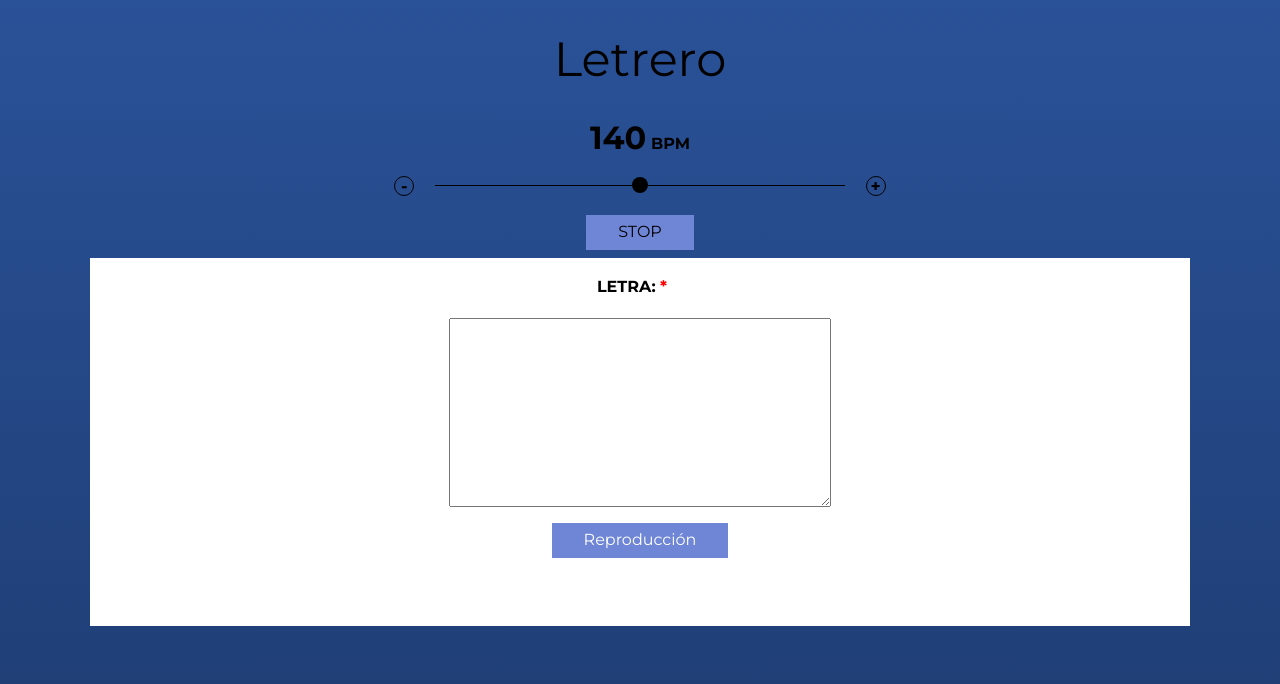
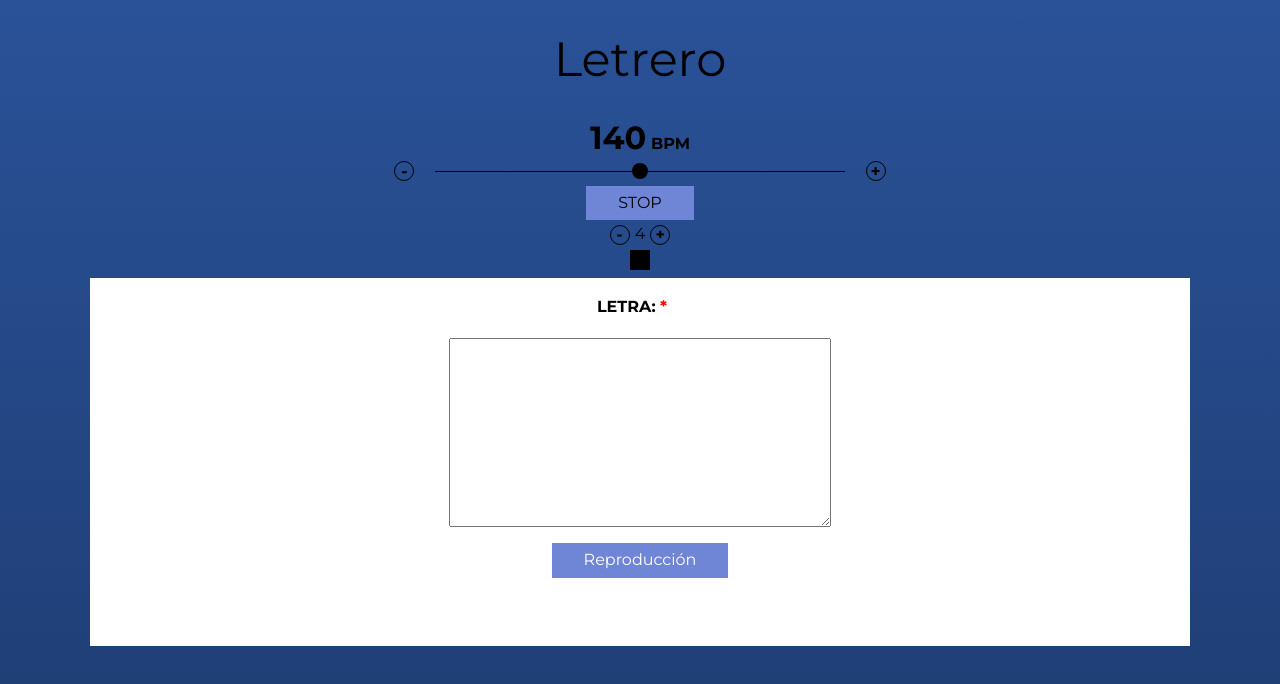
Before and after one commit to GaboBarukel/letrero, a plain HTML site: page index.html in a window 1280 px wide. Both pictures are taken after a click on the element "START". Drawn offline with nearby package versions, Linux system fonts and the light colour scheme.

Commit message:
measure counter and pulse added

```diff
--- a/css/style.css
+++ b/css/style.css
@@ -32,7 +32,7 @@ h2 {
   display: flex;
   flex-direction: column;
   align-items: center;
-  height: 130px;
+  height: 150px;
   margin-bottom: 8px;
 }
 
@@ -131,6 +131,42 @@ input[type="range"]::-moz-range-track {
   cursor: pointer;
   background-color: white;
   color: black;
+}
+
+.measures {
+  display: flex;
+  justify-content: center;
+}
+
+.measures .stepper {
+  width: 20px;
+  height: 20px;
+  border-radius: 50%;
+  border: 1px solid black;
+  text-align: center;
+  font-weight: bold;
+  margin: 0 5px;
+  cursor: pointer;
+}
+
+.measures .stepper:hover {
+  background: black;
+  color: white;
+}
+
+.pulse {
+  width: 20px;
+  height: 20px;
+  background-color: black;
+  margin: 0 auto;
+}
+
+.pulse-first {
+  background-color: red;
+}
+
+.pulse-other {
+  background-color: white;
 }
 
 .contenido {
--- a/index.html
+++ b/index.html
@@ -29,13 +29,19 @@
             <input
               type="range"
               min="20"
-              max="280"
+              max="160"
               step="1"
               class="tempo-slider"
             />
             <div class="adjust-tempo-btn increase-tempo">+</div>
           </div>
           <div class="start-stop" id="start-stop-btn">START</div>
+          <div class="measures">
+            <div class="subtract-beats stepper">-</div>
+            <div class="measure-count">4</div>
+            <div class="add-beats stepper">+</div>
+          </div>
+          <div class="pulse" id="pulse-display"></div>
         </div>
       </div>
       <!-- <ul class="control_list">
--- a/js/app.js
+++ b/js/app.js
@@ -3,6 +3,9 @@ import Timer from "./timer.js";
 
 //CONTROL DEL METRÓNOMO
 let bpm = 140;
+let beatsPerMeasure = 4;
+let count = 0;
+let flashSpeed = 150;
 
 UI.decreaseTempoBTN.addEventListener("click", () => {
   if (bpm <= 20) {
@@ -10,19 +13,65 @@ UI.decreaseTempoBTN.addEventListener("click", () => {
   }
   bpm--;
   updateMetronome();
+  pulseSpeedUpdate();
 });
 UI.increaseTempoBTN.addEventListener("click", () => {
-  if (bpm >= 280) {
+  if (bpm >= 160) {
     return;
   }
   bpm++;
   updateMetronome();
+  pulseSpeedUpdate();
 });
 
 UI.tempoSlider.addEventListener("input", () => {
   bpm = UI.tempoSlider.value;
   updateMetronome();
+  pulseSpeedUpdate();
 });
+
+UI.subtractBeats.addEventListener("click", () => {
+  if (beatsPerMeasure <= 2) {
+    return;
+  }
+  beatsPerMeasure--;
+  UI.measureCount.innerText = beatsPerMeasure;
+});
+UI.addBeats.addEventListener("click", () => {
+  if (beatsPerMeasure >= 12) {
+    return;
+  }
+  beatsPerMeasure++;
+  UI.measureCount.innerText = beatsPerMeasure;
+});
+
+function pulseSpeedUpdate() {
+  if (bpm <= 80) {
+    flashSpeed = 200;
+  } else if (bpm > 80 && bpm <= 140) {
+    flashSpeed = 150;
+  } else {
+    flashSpeed = 70;
+  }
+}
+
+function playMeasureCount() {
+  if (count === beatsPerMeasure) {
+    count = 0;
+  }
+  if (count === 0) {
+    UI.pulseDisplay.classList.add("pulse-first");
+    setTimeout(() => {
+      UI.pulseDisplay.classList.remove("pulse-first");
+    }, flashSpeed);
+  } else {
+    UI.pulseDisplay.classList.add("pulse-other");
+    setTimeout(() => {
+      UI.pulseDisplay.classList.remove("pulse-other");
+    }, flashSpeed);
+  }
+  count++;
+}
 
 function updateMetronome() {
   UI.tempoDisplay.textContent = bpm;
@@ -95,6 +144,7 @@ const myTimer = new Timer(
     let lyricUL = UI.headingResultado.children;
     lyricIteration(activeIndex, lyricUL);
     activeIndex++;
+    playMeasureCount();
   },
   60000 / bpm,
   { immediate: true }
@@ -109,6 +159,7 @@ const controlTimer = () => {
   } else {
     myTimer.stop();
     activeIndex = 0;
+    count = 0;
     isRunning = false;
     UI.metronomeControllerBTN.textContent = "START";
   }
--- a/js/interfaz.js
+++ b/js/interfaz.js
@@ -5,4 +5,8 @@ export const formularioText = document.querySelector("#formulario-text"),
   decreaseTempoBTN = document.querySelector(".decrease-tempo"),
   increaseTempoBTN = document.querySelector(".increase-tempo"),
   tempoSlider = document.querySelector(".tempo-slider"),
-  metronomeControllerBTN = document.querySelector("#start-stop-btn");
+  metronomeControllerBTN = document.querySelector("#start-stop-btn"),
+  subtractBeats = document.querySelector(".subtract-beats"),
+  addBeats = document.querySelector(".add-beats"),
+  measureCount = document.querySelector(".measure-count"),
+  pulseDisplay = document.querySelector("#pulse-display");
```
